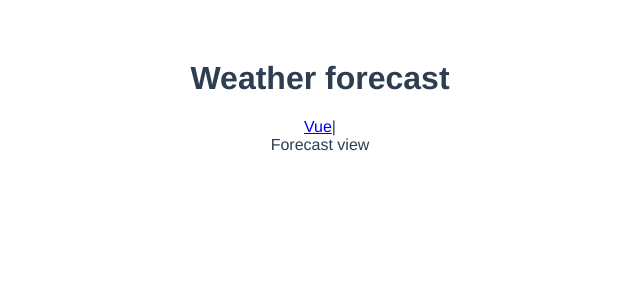
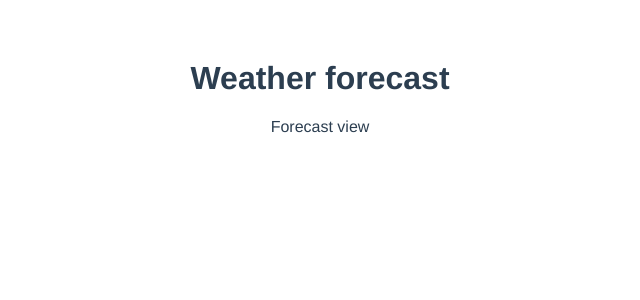
Before and after one commit to FranBisquerra/django-vue, a Vue app: page / in a window 1280 px wide. Shown: the top 300 px of the page, without its empty margins (320-960 px from the left). Built offline with nearby package versions, Linux system fonts and the light colour scheme.

Commit message:
Remove router-links

```diff
--- a/src/App.vue
+++ b/src/App.vue
@@ -1,9 +1,6 @@
 <template>
   <div id="app">
     <h1>Weather forecast</h1>
-    <div id="nav">
-      <router-link :to="{ name: 'home' }">Vue</router-link>|
-    </div>
     <router-view/>
   </div>
 </template>
```
